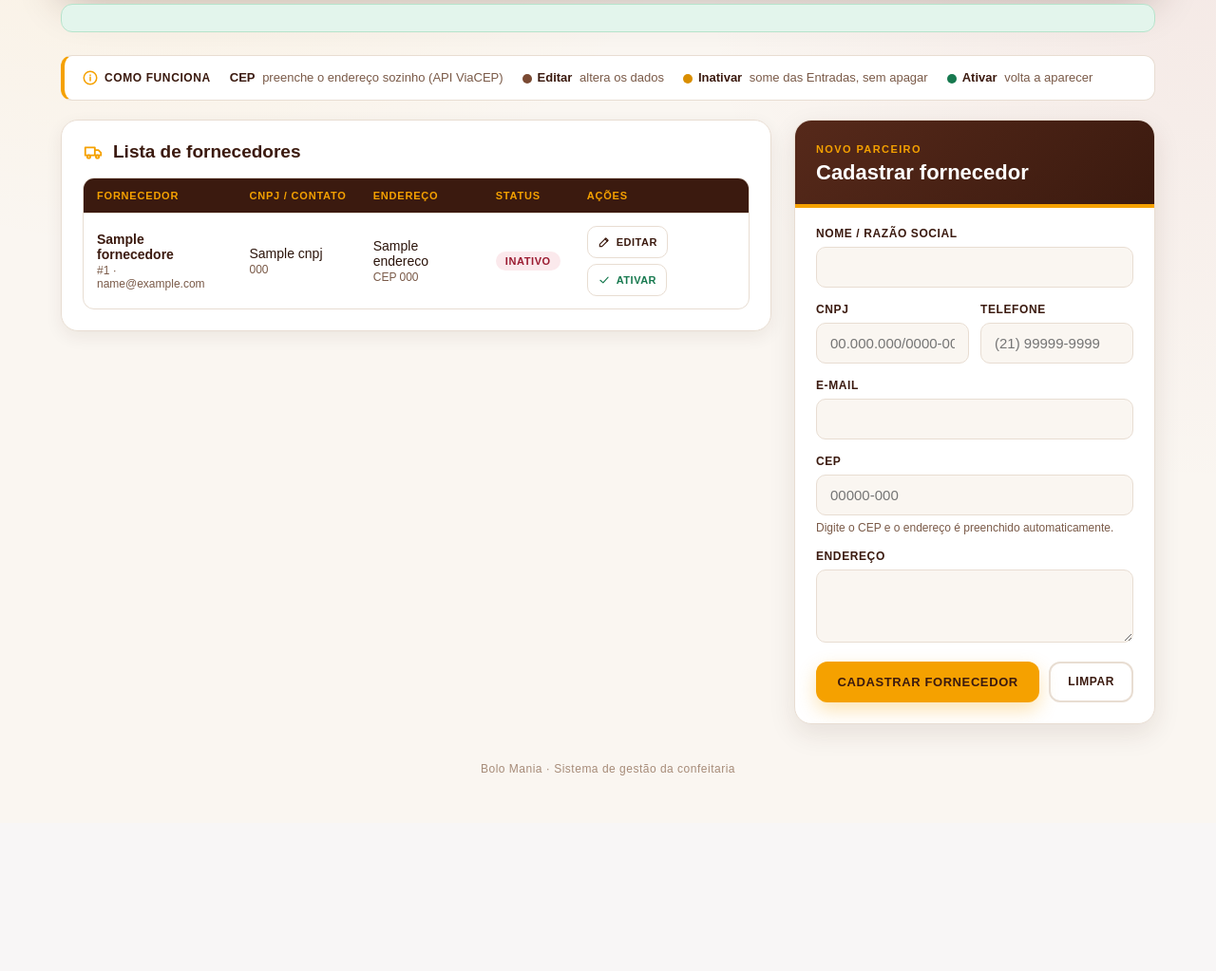
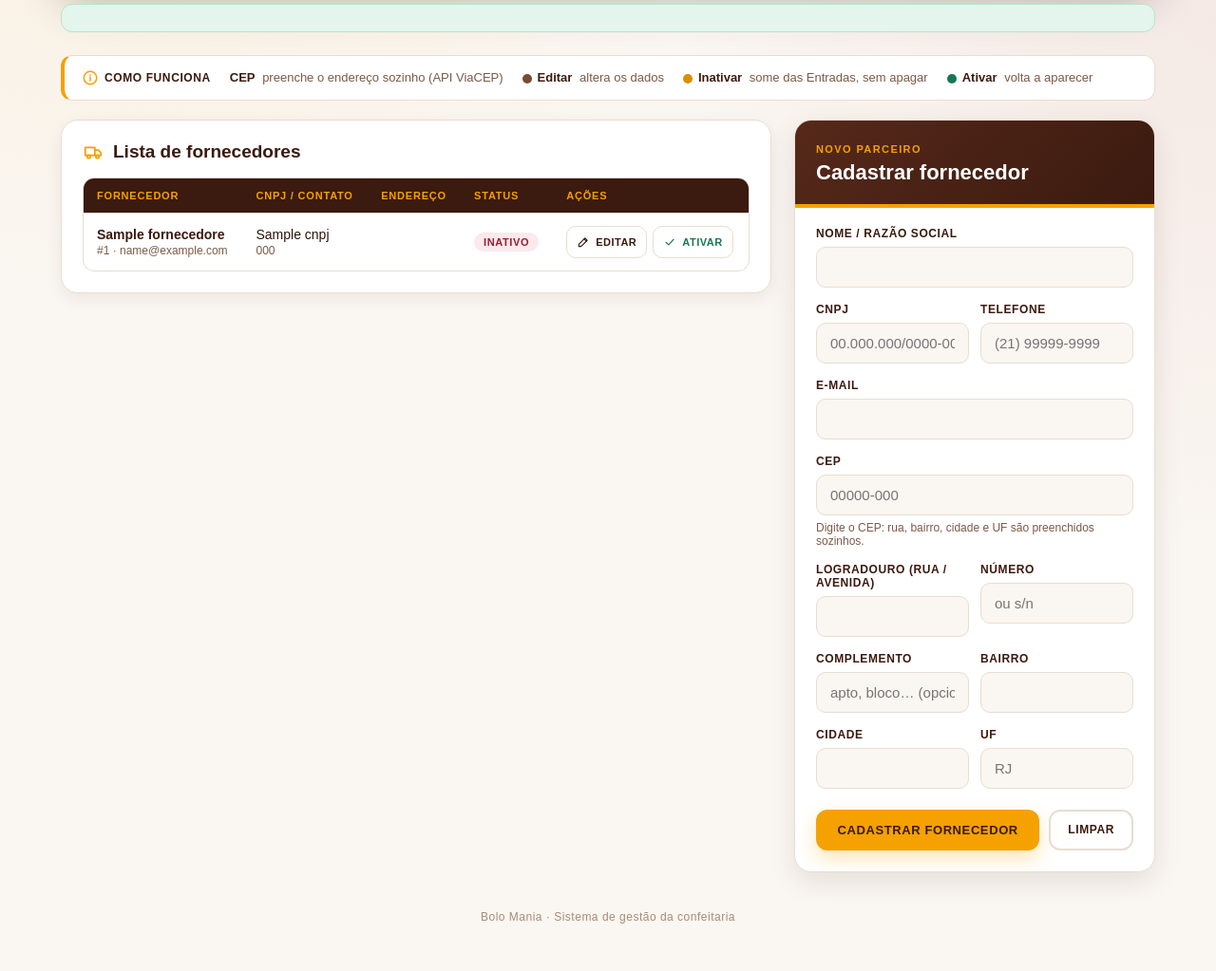
Before and after one commit to wnpedro162-design/bolomania, a PHP site: template views/fornecedores.php in a window 1280 px wide. Shown: the part 414-1437 px from the top of the page at 95% size. Before the commit the page ends 1231 px from the top, so only its background shows below. Run offline with PHP 8.4, Linux system fonts and the light colour scheme; the template is opened without the code that fills it: most values are stand-ins (such as "Sample title", 1, 10 or a date in 2020); data that the repository does not hold is empty.

Commit message:
Add files via upload

```diff
--- /dev/null
+++ b/views/_campos_endereco.php
@@ -0,0 +1,43 @@
+<?php
+/**
+ * Campos de endereço separados (painel). Antes de incluir, defina:
+ *   $endVal = ['cep' => ..., 'logradouro' => ..., ...]  (vazio no cadastro novo)
+ * O cep.js preenche logradouro, bairro, cidade e UF pelo CEP.
+ */
+$ev = static fn(string $c): string => htmlspecialchars((string) ($endVal[$c] ?? ''), ENT_QUOTES, 'UTF-8');
+?>
+<div class="bm-campo">
+    <label for="campo-cep">CEP</label>
+    <input type="text" id="campo-cep" name="cep" maxlength="9" placeholder="00000-000" inputmode="numeric" value="<?= $ev('cep') ?>">
+    <small class="bm-campo__ajuda" id="status-cep">Digite o CEP: rua, bairro, cidade e UF são preenchidos sozinhos.</small>
+</div>
+<div class="form-row">
+    <div class="bm-campo" style="flex:3">
+        <label for="end-logradouro">Logradouro (rua / avenida)</label>
+        <input type="text" id="end-logradouro" name="logradouro" maxlength="150" value="<?= $ev('logradouro') ?>">
+    </div>
+    <div class="bm-campo" style="flex:1">
+        <label for="end-numero">Número</label>
+        <input type="text" id="end-numero" name="numero" maxlength="10" placeholder="ou s/n" value="<?= $ev('numero') ?>">
+    </div>
+</div>
+<div class="form-row">
+    <div class="bm-campo">
+        <label for="end-complemento">Complemento</label>
+        <input type="text" id="end-complemento" name="complemento" maxlength="60" placeholder="apto, bloco… (opcional)" value="<?= $ev('complemento') ?>">
+    </div>
+    <div class="bm-campo">
+        <label for="end-bairro">Bairro</label>
+        <input type="text" id="end-bairro" name="bairro" maxlength="80" value="<?= $ev('bairro') ?>">
+    </div>
+</div>
+<div class="form-row">
+    <div class="bm-campo" style="flex:3">
+        <label for="end-cidade">Cidade</label>
+        <input type="text" id="end-cidade" name="cidade" maxlength="80" value="<?= $ev('cidade') ?>">
+    </div>
+    <div class="bm-campo" style="flex:1">
+        <label for="end-uf">UF</label>
+        <input type="text" id="end-uf" name="uf" maxlength="2" placeholder="RJ" style="text-transform:uppercase" value="<?= $ev('uf') ?>">
+    </div>
+</div>
--- a/views/fornecedores.php
+++ b/views/fornecedores.php
@@ -60,7 +60,7 @@ $ativos = count(array_filter($fornecedores, fn($f) => (int) $f['ativo'] === 1));
                         <tr class="<?= $editar && (int) $editar['id'] === $id ? 'bm-linha--destaque' : '' ?>">
                             <td><strong><?= $h($f['nome']) ?></strong><small>#<?= $id ?><?= $f['email'] ? ' · ' . $h($f['email']) : '' ?></small></td>
                             <td style="white-space:nowrap;"><?= $h($f['cnpj']) ?><small><?= $h($f['telefone'] ?? '') ?></small></td>
-                            <td><?= $h($f['endereco'] ?? '-') ?><?php if (!empty($f['cep'])): ?><small>CEP <?= $h($f['cep']) ?></small><?php endif; ?></td>
+                            <td><?= $h(Endereco::formatar($f) ?: '-') ?></td>
                             <td><span class="bm-st <?= $ativo ? 'bm-st--ok' : 'bm-st--off' ?>"><?= $ativo ? 'Ativo' : 'Inativo' ?></span></td>
                             <td>
                                 <div class="bm-acoes-inline">
@@ -106,15 +106,7 @@ $ativos = count(array_filter($fornecedores, fn($f) => (int) $f['ativo'] === 1));
                     <label for="email">E-mail</label>
                     <input id="email" type="email" name="email" maxlength="100" value="<?= $editar ? $h($editar['email'] ?? '') : '' ?>">
                 </div>
-                <div class="bm-campo">
-                    <label for="campo-cep">CEP</label>
-                    <input type="text" id="campo-cep" name="cep" maxlength="9" placeholder="00000-000" value="<?= $editar ? $h($editar['cep'] ?? '') : '' ?>">
-                    <small class="bm-campo__ajuda" id="status-cep">Digite o CEP e o endereço é preenchido automaticamente.</small>
-                </div>
-                <div class="bm-campo">
-                    <label for="endereco">Endereço</label>
-                    <textarea id="endereco" name="endereco" rows="3" maxlength="255"><?= $editar ? $h($editar['endereco'] ?? '') : '' ?></textarea>
-                </div>
+                <?php $endVal = $editar ? Endereco::daLinha($editar) : []; require __DIR__ . '/_campos_endereco.php'; ?>
                 <div class="bm-form__botoes">
                     <button type="submit"><?= $editar ? 'Salvar alterações' : 'Cadastrar fornecedor' ?></button>
                     <a href="index.php?controller=fornecedor&action=index">Limpar</a>
@@ -126,7 +118,7 @@ $ativos = count(array_filter($fornecedores, fn($f) => (int) $f['ativo'] === 1));
     <p class="bm-rodape">Bolo Mania · Sistema de gestão da confeitaria</p>
 </main>
 
-<script src="/bolomania/public/assets/js/cep.js?v=2"></script>
+<script src="/bolomania/public/assets/js/cep.js?v=3"></script>
 <script src="/bolomania/public/assets/js/painel.js?v=1"></script>
 </body>
 </html>
--- a/views/nota_fiscal_entrada.php
+++ b/views/nota_fiscal_entrada.php
@@ -12,7 +12,7 @@ $nf = [
     'destinatario_titulo' => 'Fornecedor (emitente da nota)',
     'destinatario'        => array_filter([
         $entrada['fornecedor_nome'] . ' — CNPJ ' . $entrada['fornecedor_cnpj'],
-        $entrada['fornecedor_endereco'] ?? '',
+        Endereco::formatar($entrada),
     ]),
     'itens'               => array_map(fn($i) => [
         'sku'        => $i['sku'],
--- a/views/nota_fiscal_pedido.php
+++ b/views/nota_fiscal_pedido.php
@@ -12,7 +12,7 @@ $nf = [
     'destinatario_titulo' => 'Destinatário',
     'destinatario'        => [
         $cliente['nome'] . ' — CPF ' . formatarCpf($cliente['cpf']),
-        'Entrega: ' . $pedido['endereco_entrega'],
+        'Entrega: ' . Endereco::formatar($pedido, '_entrega'),
         'Pagamento: ' . ($pedido['forma_pagamento'] === 'cartao' ? 'Cartão de crédito' : 'Pix'),
     ],
     'itens'               => array_map(fn($i) => [
```
Also changed, not shown: views/clientes.php (+3 -11 lines).
